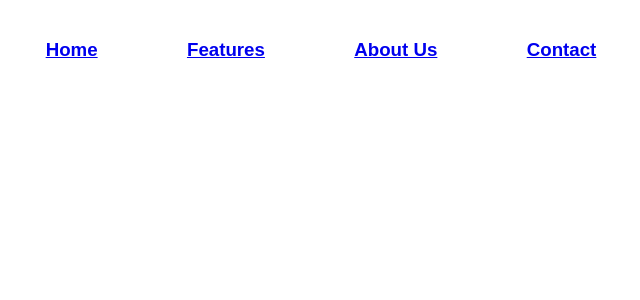
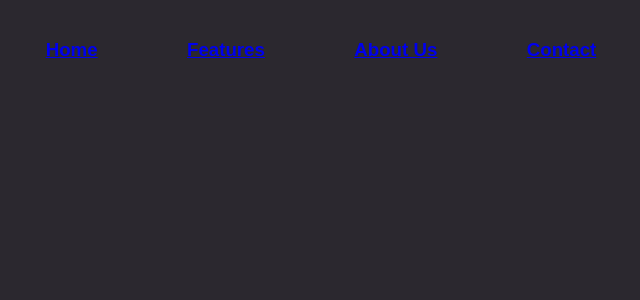
Before and after one commit to coopterrones/poppn-web, a React (Create React App) app: page / in a window 1280 px wide. Shown: the top 300 px of the page, without its empty margins (319-959 px from the left). Built offline with nearby package versions, Linux system fonts and the light colour scheme.

Commit message:
Changed body background color to dark grey theme -- make variable for this

```diff
--- a/src/index.scss
+++ b/src/index.scss
@@ -8,6 +8,7 @@ body {
   width: 100%;
   margin: 0;
   font-family: 'Poppins', sans-serif;
+  background-color: #2B282F;
 }
 
 html {
```
